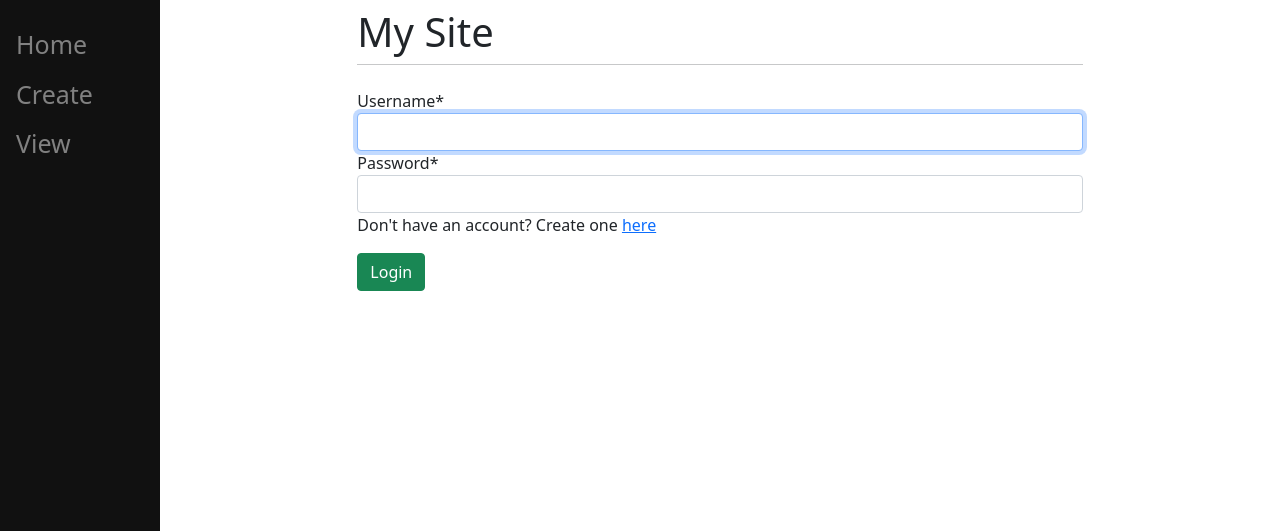
After one commit to thesethb/DjangoPractice, a Django app: page /login/ in a window 1280 px wide. The commit adds this page. Shown: the top 531 px of the page. Run offline with Django 3.2, Linux system fonts and the light colour scheme; some libraries are stand-ins or nearby versions.

Commit message:
Tim Video login

```diff
--- a/mysite/main/Templates/main/base.html
+++ b/mysite/main/Templates/main/base.html
@@ -50,8 +50,10 @@
 			<div class="col-8">
 				<h1 class="mt-2">My Site</h1>
 				<hr class="mt-0 mb-4">
+
 				{% block content %}
 				{% endblock %}
+
 			</div>
 		</div>
 	</div>
--- a/mysite/main/views.py
+++ b/mysite/main/views.py
@@ -32,6 +32,7 @@ def home(response):
     return render(response, "main/home.html", {})
 
 def create(response):
+    response.user
     if response.method == "POST":
         form = CreateNewList(response.POST)
 
--- a/mysite/mysite/settings.py
+++ b/mysite/mysite/settings.py
@@ -124,3 +124,6 @@ USE_TZ = True
 STATIC_URL = '/static/'
 
 CRISPY_TEMPLATE_PACK='bootstrap4'
+
+LOGIN_REDIRECT_URL = "/"
+LOGOUT_REDIRECT_URL = '/'
--- a/mysite/mysite/urls.py
+++ b/mysite/mysite/urls.py
@@ -21,5 +21,6 @@ urlpatterns = [
     path('admin/', admin.site.urls),
     path('register/',v.register, name='register'),
     path('', include('main.urls')),
+    path('', include("django.contrib.auth.urls")),
 ]
 # /home/start
--- /dev/null
+++ b/mysite/register/templates/registration/login.html
@@ -0,0 +1,14 @@
+{% extends "main/base.html" %}
+
+{% block title %}
+Login Here
+{% endblock %}
+{% load crispy_forms_tags %}
+{% block content %}
+    <form method="post" class="from-group">
+        {% csrf_token %}
+        {{form|crispy}}
+        <p>Don't have an account? Create one <a href="/register">here</a></p>
+        <button type="submit" class="btn btn-success">Login</button>
+    </form>
+{% endblock %}
```
Also changed, not shown: mysite/db.sqlite3.
